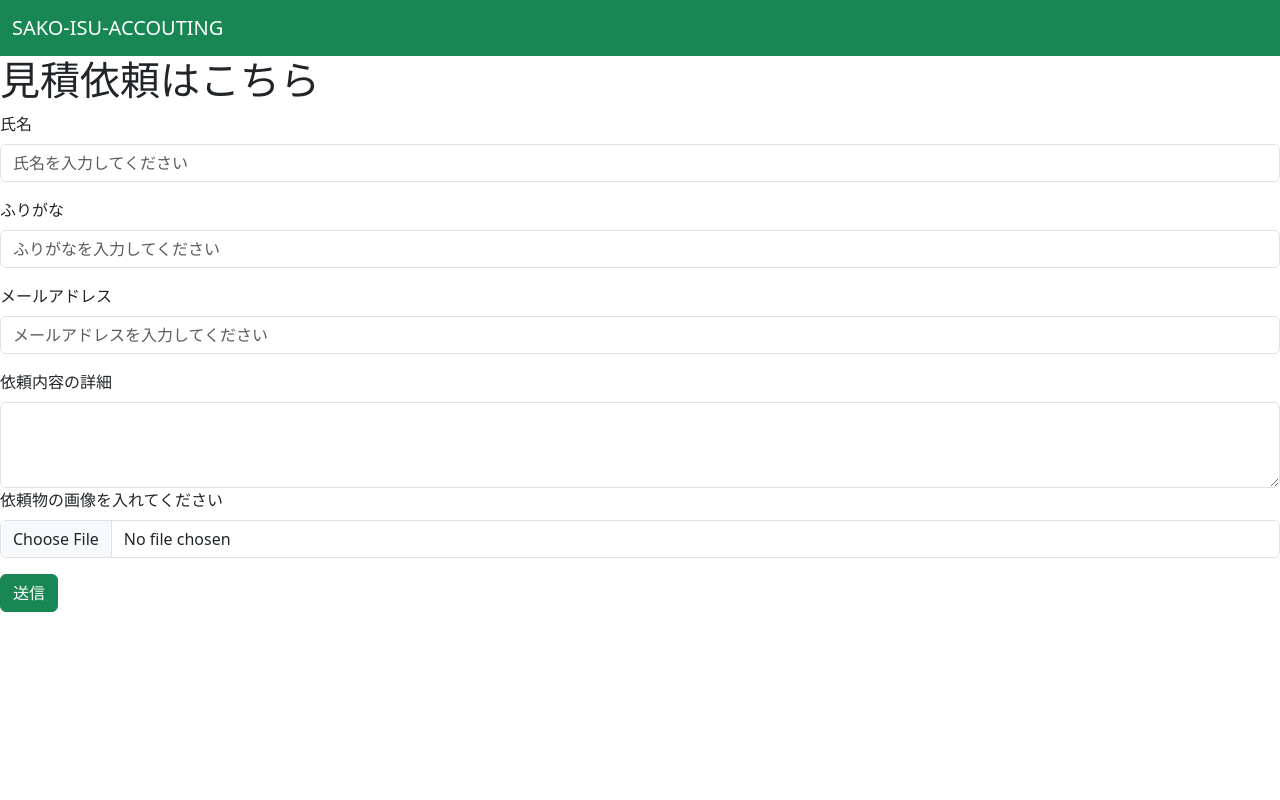
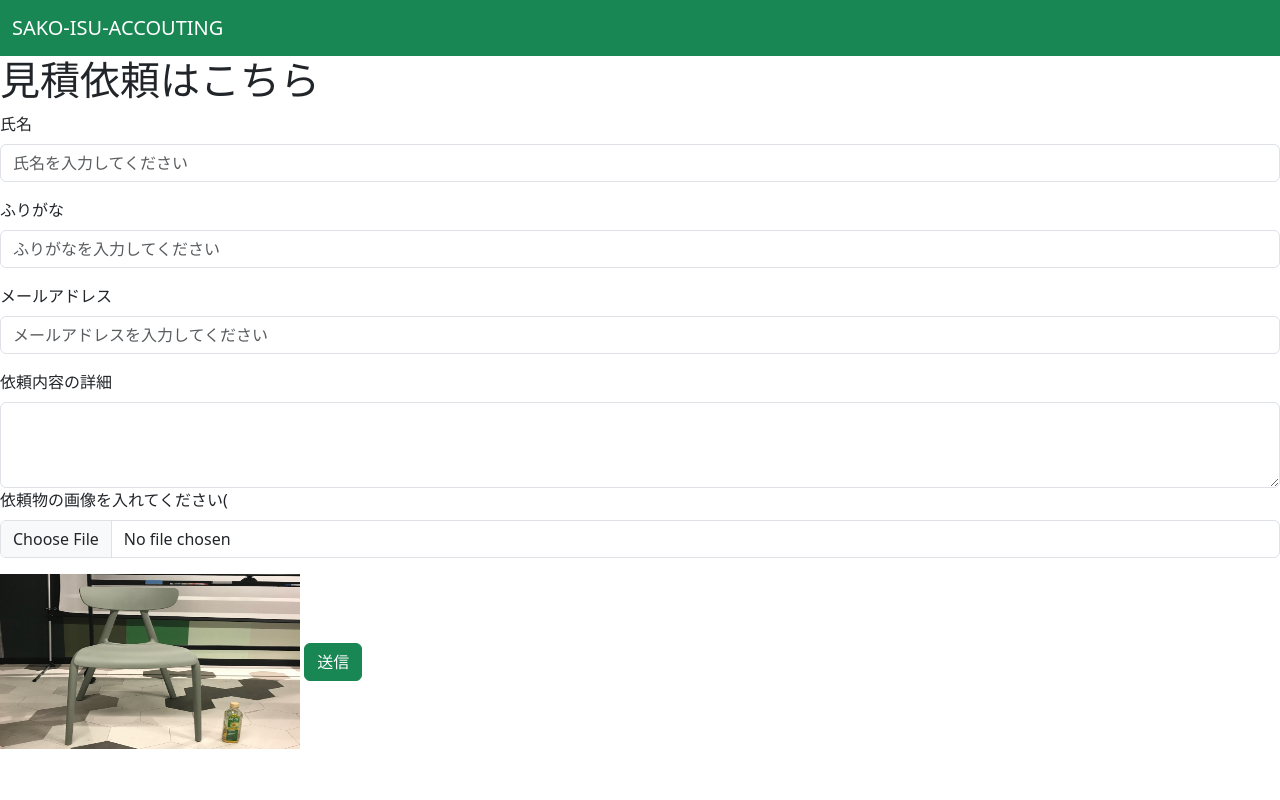
Before and after one commit to Takoyaki2116/SAKO-ISU-ACCOUTING, a Flask app: page /measure in a window 1280 px wide. Run offline with Flask 3, Linux system fonts and the light colour scheme.

Commit message:
画像をいれた

```diff
--- a/templates/measure.html
+++ b/templates/measure.html
@@ -36,9 +36,12 @@
       <textarea class="form-control" id="exampleFormControlTextarea1" rows="3"></textarea>
 
       <div class="mb-3">
-        <label for="formFile" class="form-label">依頼物の画像を入れてください</label>
+        <label for="formFile" class="form-label">依頼物の画像を入れてください(</label>
         <input name="file" class="form-control" type="file" id="formFile">
       </div>
+      <img src="/static/サンプル.png" alt="Dinosaur" width="300"
+      height="175" />
+
 
     <button type="submit" class="btn btn-success">送信</button>
 
```
Also changed, not shown: static/サンプル.png (added).
